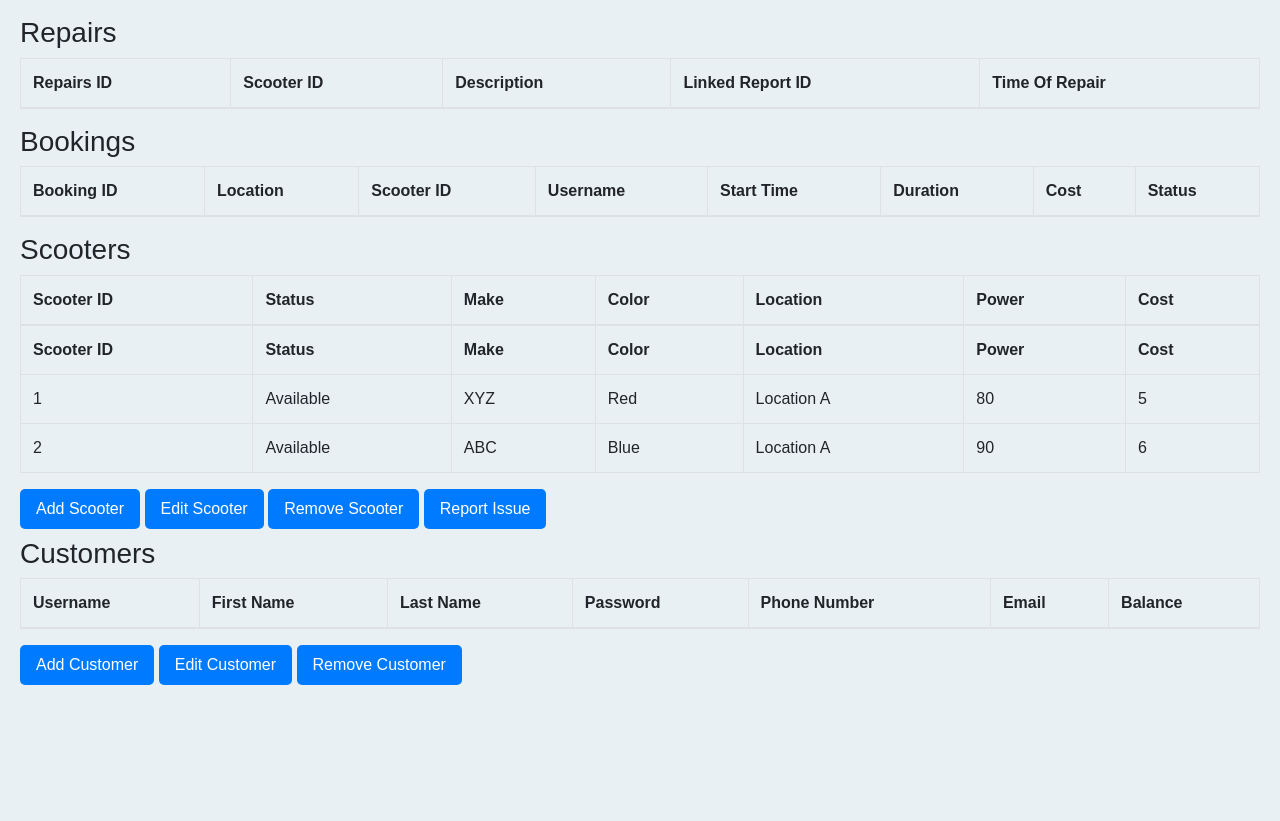
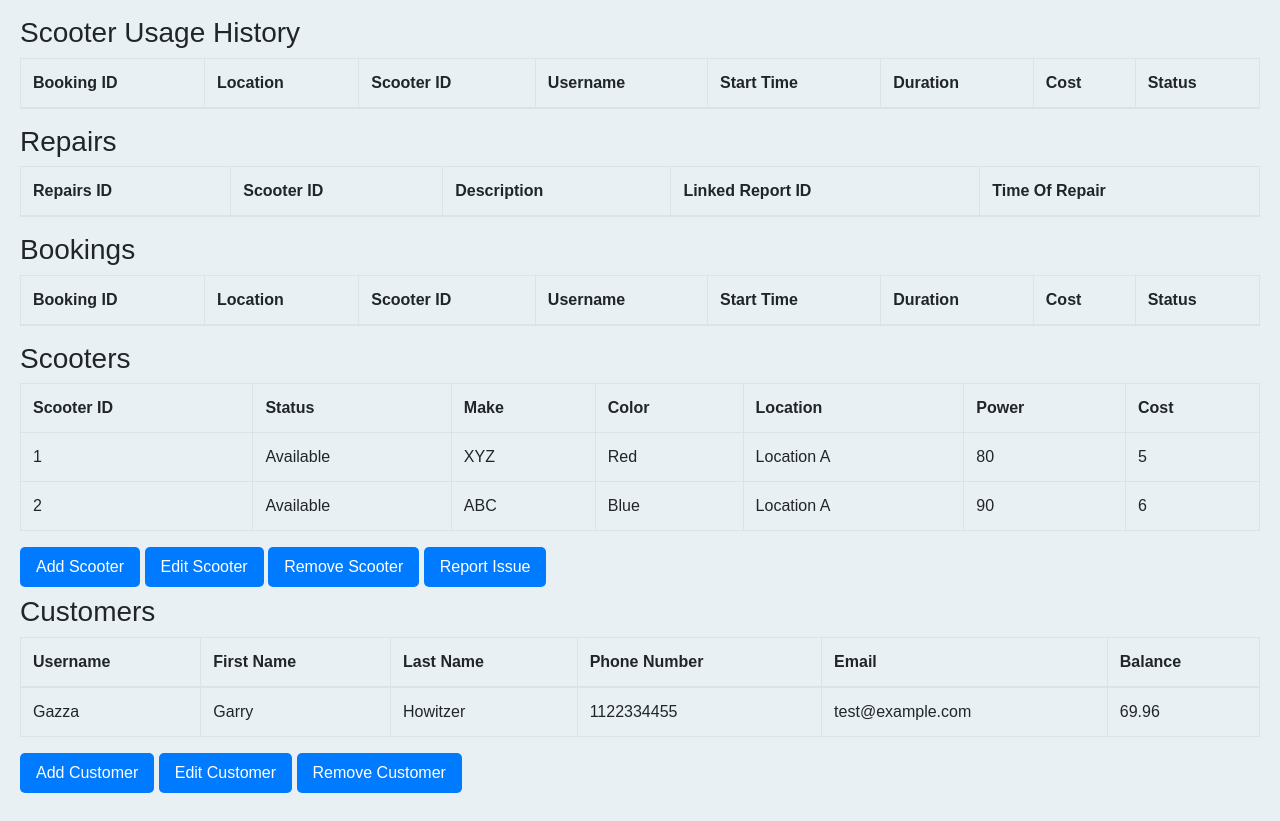
Before and after one commit to COSC2764-2755/assignment-2-scooter-share-application-team-13, a Flask app: page /dashboard in a window 1280 px wide. Shown: the part 225-1046 px from the top of the page. Before the commit the page ends 910 px from the top, so only its background shows below. Run offline with Flask 3, Linux system fonts and the light colour scheme; data comes from the database, SQL or seed files in the repository; data that the repository does not hold is empty; some libraries are stand-ins or nearby versions.

Commit message:
bookings page tried to fix the bookings made by the customer it doesn't work

```diff
--- a/ScootShare/app.py
+++ b/ScootShare/app.py
@@ -332,7 +332,7 @@
                     return "Booking time conflicts with an existing booking."
 
             db.add_booking(purposed_booking)
-            return f"You have made a booking for {purposed_booking.start_time} under the customer id: {purposed_booking.customer}"
+            return f"You have made a booking for {purposed_booking.start_time} under the customer id: {purposed_booking.username}"
         except Exception as e:
             return "An error occurred while making the booking.\n" + str(e)
 # Double check if we want a made report to have any impact on scooter avalbility
@@ -481,7 +481,7 @@
             {
                 "location": booking.location,
                 "scooter_id": booking.scooter_id,
-                "username": booking.username,
+                "username": booking.customer,
                 "start_time": booking.start_time,
                 "duration": booking.duration,
                 "cost": booking.cost,
@@ -536,7 +536,6 @@
                 "last_name": customer.last_name,
                 "phone_number": customer.phone_number,
                 "email_address": customer.email_address,
-                "password": customer.password,
                 "balance": customer.balance
             }
             for customer in customers
--- a/ScootShare/templates/dashboard.html
+++ b/ScootShare/templates/dashboard.html
@@ -212,7 +212,7 @@
         </h3>
         <h2 class="text-center mb-4">Dashboard</h2>
 
-        <!-- Container for Bookings -->
+        <!-- Container for Reports -->
         <div id="reports-container">
             <h3>Reports</h3>
             <table class="table table-bordered">
@@ -230,7 +230,28 @@
                 </tbody>
             </table>
         </div>
-        <!-- Container for Bookings -->
+        <!-- Container for Usages -->
+        <div id="usage-container">
+            <h3>Scooter Usage History</h3>
+            <table class="table table-bordered">
+                <thead>
+                    <tr>
+                        <th>Booking ID</th>
+                        <th>Location</th>
+                        <th>Scooter ID</th>
+                        <th>Username</th>
+                        <th>Start Time</th>
+                        <th>Duration</th>
+                        <th>Cost</th>
+                        <th>Status</th>
+                    </tr>
+                </thead>
+                <tbody id="usage-table-body">
+                    <!-- Data will be populated here -->
+                </tbody>
+            </table>
+        </div>
+        <!-- Container for Repairs -->
         <div id="repair-container">
             <h3>Repairs</h3>
             <table class="table table-bordered">
@@ -275,15 +296,7 @@
             <h3>Scooters</h3>
             <table class="table table-bordered">
                 <thead>
-                    <tr>
-                        <th>Scooter ID</th>
-                        <th>Status</th>
-                        <th>Make</th>
-                        <th>Color</th>
-                        <th>Location</th>
-                        <th>Power</th>
-                        <th>Cost</th>
-                    </tr>
+
                 </thead>
                 <tbody id="scooter-table-body">
                     <!-- Data will be populated here -->
@@ -304,7 +317,6 @@
                         <th>Username</th>
                         <th>First Name</th>
                         <th>Last Name</th>
-                        <th>Password</th>
                         <th>Phone Number</th>
                         <th>Email</th>
                         <th>Balance</th>
@@ -352,6 +364,17 @@
                 })
                 .catch(error => {
                     console.error("Error fetching bookings:", error);
+                });
+            // Fetch Usage
+            fetch("/api/all_bookings")
+                .then(response => response.json())
+                .then(usages => {
+                    const completeBookings = usages.filter(usage => usage.status === "Complete");
+                    const usageTableBody = document.getElementById("usage-table-body");
+                    usageTableBody.innerHTML = generateHTMLForBookings(completeBookings);
+                })
+                .catch(error => {
+                    console.error("Error fetching usages:", error);
                 });
 
             // Fetch scooters
@@ -433,6 +456,25 @@
             return html;
         }
 
+        function generateHTMLForUsages(usages) {
+            let html = "";
+            usages.forEach(usage => {
+                html += `
+            <tr>
+                <td>${usage.booking_id}</td>
+                <td>${usage.location}</td>
+                <td>${usage.scooter_id}</td>
+                <td>${usage.username}</td>
+                <td>${usage.start_time}</td>
+                <td>${usage.duration}</td>
+                <td>${usage.cost}</td>
+                <td>${usage.status}</td>
+            </tr>
+        `;
+            });
+            return html;
+        }
+
         let scooters = [];
         function generateHTMLForScooters(scooters) {
             let html = "<table class='table table-bordered'>";
@@ -463,7 +505,6 @@
                 <td>${customer.username}</td>
                 <td>${customer.first_name}</td>
                 <td>${customer.last_name}</td>
-                <td>${customer.password}</td>
                 <td>${customer.phone_number}</td>
                 <td>${customer.email_address}</td>
                 <td>${customer.balance}</td>
```
Also changed, not shown: ScootShare/templates/booking.html (+34 -21 lines).
